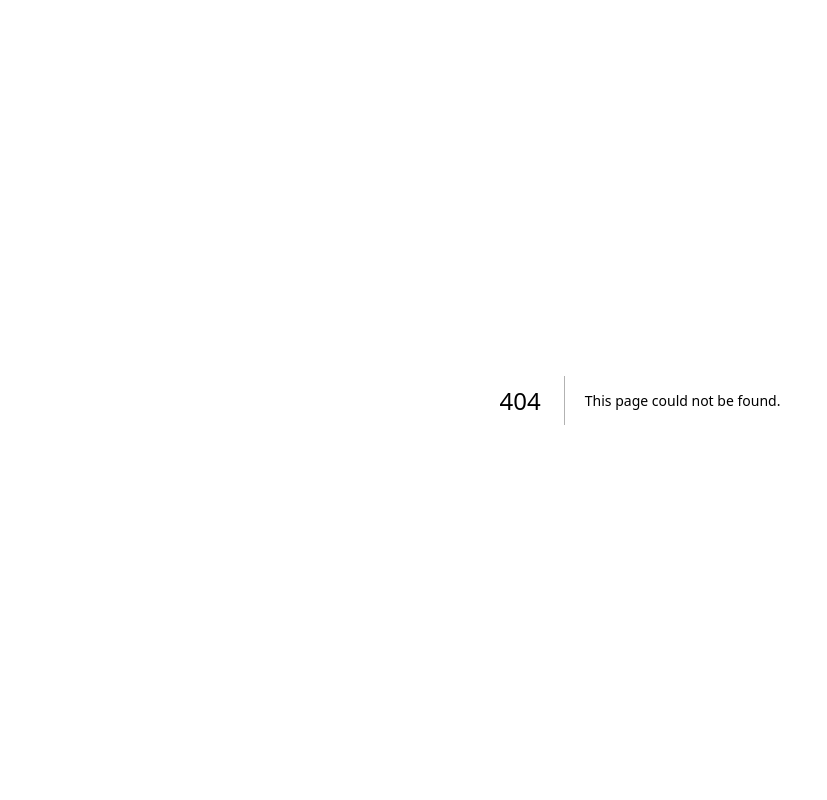
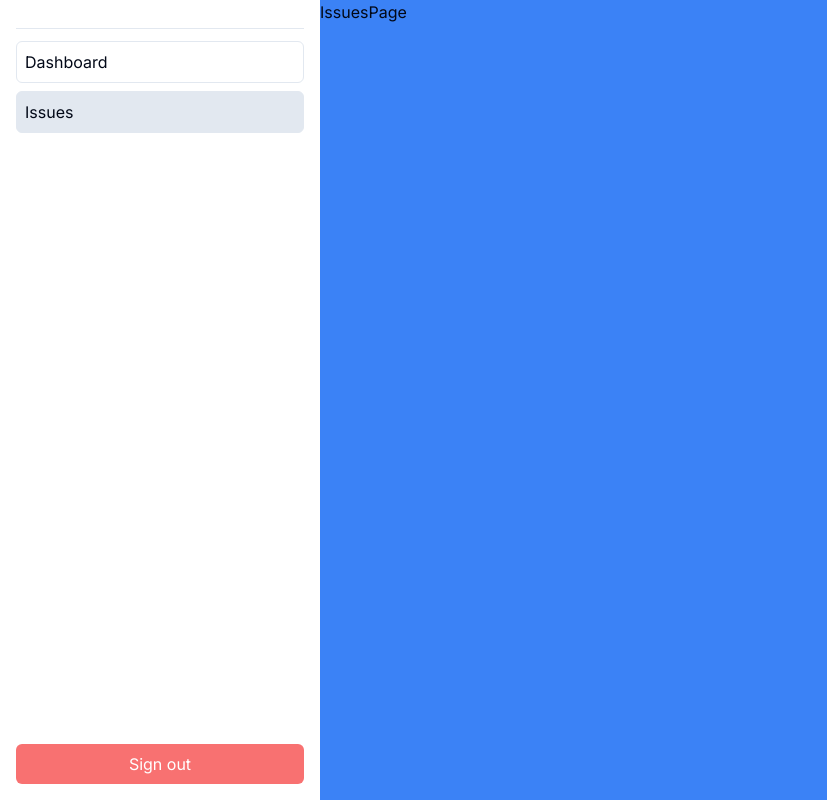
Before and after one commit to ChrisMungiria/issue-tracker, a Next.js app: page /dashboard/issues in a window 1280 px wide. Before the commit this address had no page. Shown: the whole page, without its empty margins (0-827 px from the left). Built offline with nearby package versions, Linux system fonts and the light colour scheme; no server answers.

Commit message:
feat: added the sidenav

```diff
--- /dev/null
+++ b/app/(protected)/dashboard/issues/page.tsx
@@ -0,0 +1,7 @@
+import React from "react";
+
+const IssuesPage = () => {
+  return <div>IssuesPage</div>;
+};
+
+export default IssuesPage;
--- a/app/(protected)/dashboard/layout.tsx
+++ b/app/(protected)/dashboard/layout.tsx
@@ -7,9 +7,11 @@ const DashboardLayout = ({
   children: React.ReactNode;
 }>) => {
   return (
-    <section className="w-screen h-screen bg-red-500 flex">
-      <SideNav />
-      <div className="w-full h-full bg-blue-500">{children}</div>
+    <section className="w-screen h-screen flex">
+      <div className="flex-1">
+        <SideNav />
+      </div>
+      <div className="flex-[3] h-full bg-blue-500">{children}</div>
     </section>
   );
 };
--- a/app/(protected)/settings/page.tsx
+++ /dev/null
@@ -1,20 +0,0 @@
-import { auth, signOut } from "@/auth";
-
-const SettigsPage = async () => {
-  const session = await auth();
-  return (
-    <div>
-      {JSON.stringify(session)}
-      <form
-        action={async () => {
-          "use server";
-          await signOut();
-        }}
-      >
-        <button type="submit">Sign out</button>
-      </form>
-    </div>
-  );
-};
-
-export default SettigsPage;
--- /dev/null
+++ b/components/dashboard/linkitem.tsx
@@ -0,0 +1,21 @@
+"use client";
+import Link from "next/link";
+import { usePathname } from "next/navigation";
+import React from "react";
+
+const LinkItem = ({ name, href }: { name: string; href: string }) => {
+  const pathname = usePathname();
+  return (
+    <li
+      className={`p-2 border  my-2 rounded-md hover:bg-slate-100 transition-all duration-150 ${
+        pathname === href ? "bg-slate-200 " : ""
+      }`}
+    >
+      <Link href={href} className="block w-full ">
+        {name}
+      </Link>
+    </li>
+  );
+};
+
+export default LinkItem;
--- a/components/dashboard/sidenav.tsx
+++ b/components/dashboard/sidenav.tsx
@@ -1,7 +1,47 @@
-import React from "react";
+import { auth, signOut } from "@/auth";
+import LinkItem from "./linkitem";
 
-const SideNav = () => {
-  return <div className="w-64 h-full bg-red-500">SideNav</div>;
+const links = [
+  {
+    name: "Dashboard",
+    href: "/dashboard",
+    icon: "home",
+  },
+  {
+    name: "Issues",
+    href: "/dashboard/issues",
+    icon: "user",
+  },
+];
+
+const SideNav = async () => {
+  const name = await auth().then((session) => session?.user.name);
+  return (
+    <div className="h-full p-4 flex flex-col justify-between">
+      <div>
+        <h1 className="text-2xl text-slate-800 font-bold">{name}</h1>
+        <hr className="w-full my-3" />
+        <ul>
+          {links.map((link) => (
+            <LinkItem key={link.name} name={link.name} href={link.href} />
+          ))}
+        </ul>
+      </div>
+      <form
+        action={async () => {
+          "use server";
+          await signOut();
+        }}
+      >
+        <button
+          type="submit"
+          className="w-full text-white rounded-md p-2 bg-red-400 hover:bg-red-500 transition-all duration-200"
+        >
+          Sign out
+        </button>
+      </form>
+    </div>
+  );
 };
 
 export default SideNav;
--- a/routes.ts
+++ b/routes.ts
@@ -7,7 +7,7 @@ export const publicRoutes = ["/"];
 
 /**
  * This is an array of routes used for authentication
- * These routes will redirect logged in users to /settings
+ * These routes will redirect logged in users to /dashboard
  * @type {string[]}
  */
 export const authRoutes = ["/auth/login", "/auth/register"];
```
